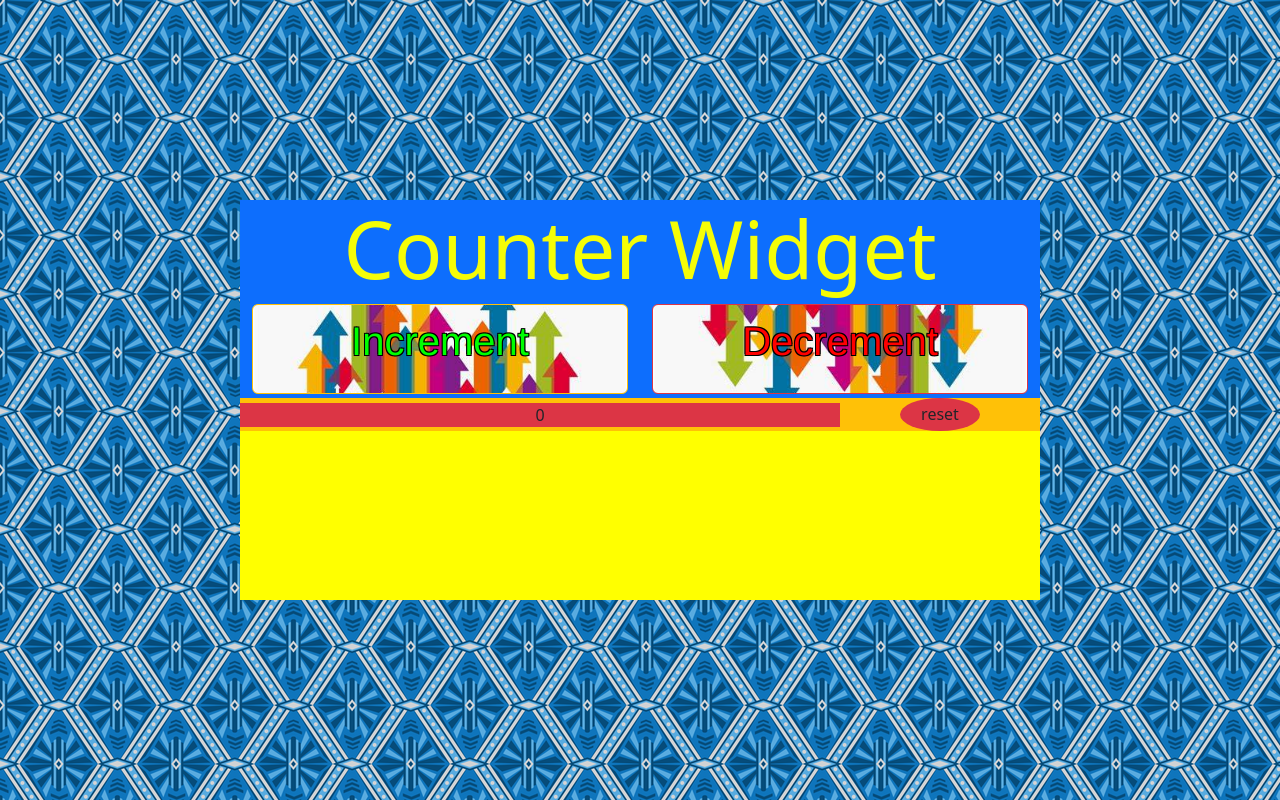
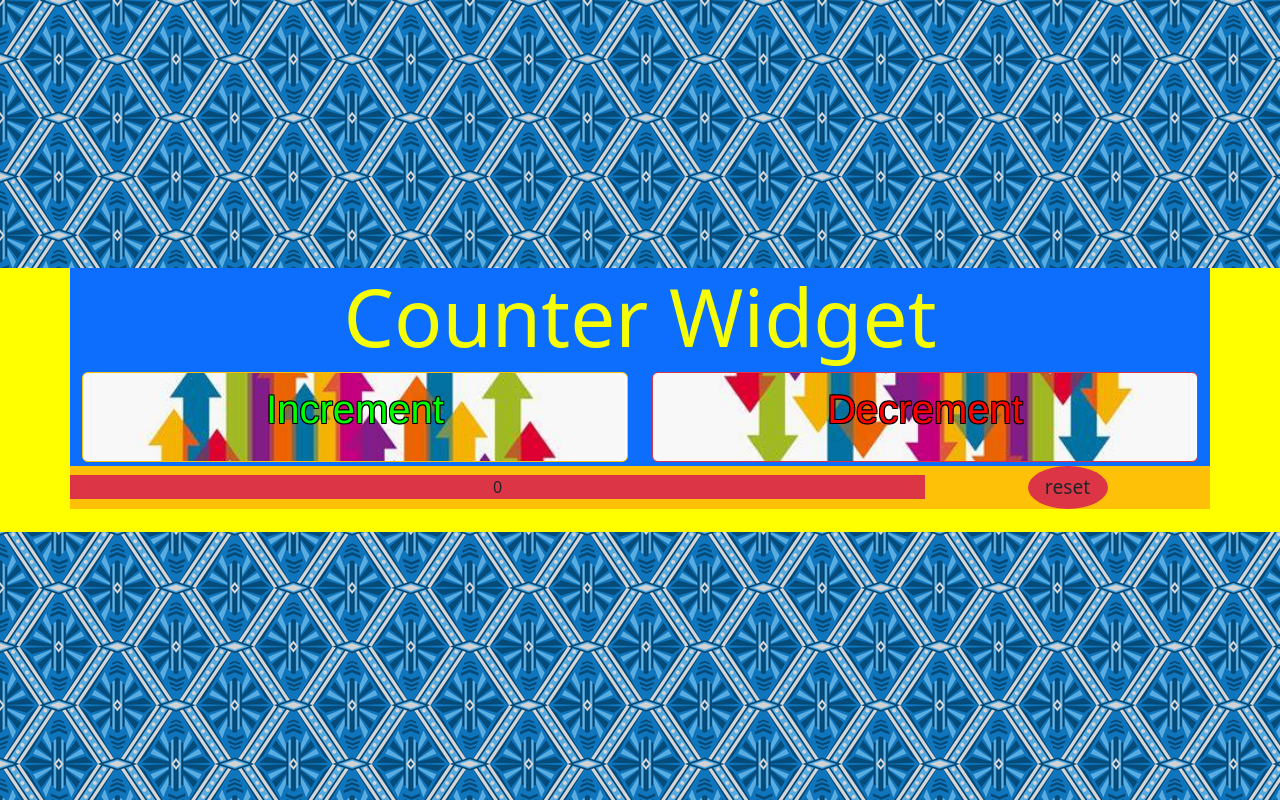
Before and after one commit to yousha-waja/CounterWidgetWithAlpineJS, a plain HTML site: page index.html in a window 1280 px wide. Drawn offline with nearby package versions, Linux system fonts and the light colour scheme.

Commit message:
final changes

```diff
--- a/index.html
+++ b/index.html
@@ -44,15 +44,16 @@
         </div>
         <div class="row text-center align-items-center mt-1 bg-warning">
           <div class="col-sm-9 mx-auto bg-danger" x-text="count">
-            <h1 style="font-size: 200px;">9</h1>
+            <h1>9</h1>
           </div>
-          <div class="col-sm-3 mx-auto  text-center d-flex align-items-center justify-content-center">
-            <button class="btn bg-danger reset" x-on:click="count = 0;">
-              <h2 class="text-center my-auto">reset</h2>
+          <div
+            class="col-sm-3 text-center"
+          >
+            <button class="btn bg-danger text-truncate reset" x-on:click="count = 0;">
+              reset
             </button>
           </div>
         </div>
-
 
         <div class="col-12 mx-auto text-center" x-show="show1">
           "Count increased by two"
@@ -60,7 +61,6 @@
         <div class="col-12 mx-auto text-center" x-show="show2">
           "Count decreased by one"
         </div>
-
       </div>
     </div>
   </body>
--- a/styles.css
+++ b/styles.css
@@ -10,8 +10,8 @@
 
     justify-content: center;
     align-items: center;
-    height: 50dvh;
-    width: 100vh;
+    height: 33dvh;
+    width: 160dvh;
     background-color: yellow;
 }
 
@@ -48,7 +48,7 @@ p {
 .reset {
     border-radius: 100%;
     width: 10dvh;
-
+   font-size: 2.4dvh;
 
 }
 
```
Lines whose indentation alone changed are shown as unchanged.
